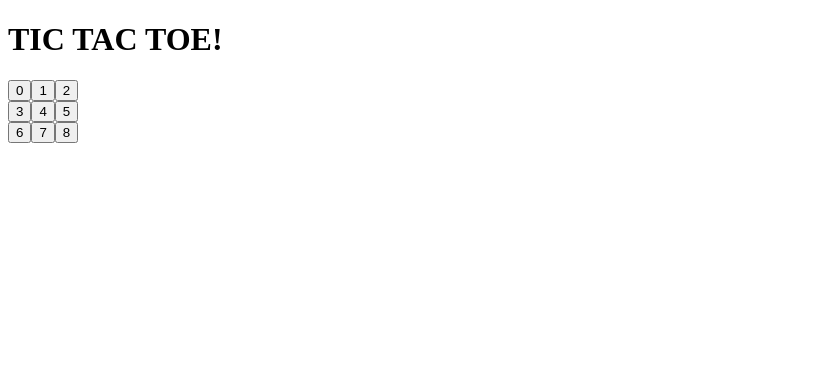
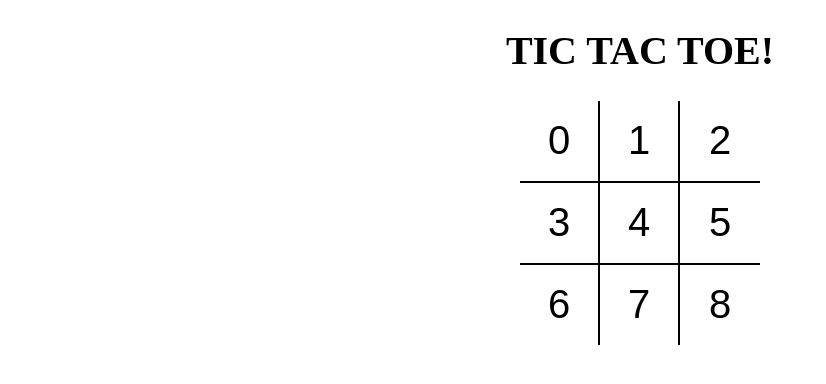
Before and after one commit to sarthak593/TicTacToe, a React (Vite) app: page / in a window 1280 px wide. Shown: the top 384 px of the page, without its empty margins (0-826 px from the left). Built offline with nearby package versions, Linux system fonts and the light colour scheme.

Commit message:
added sass, get to know styles

```diff
--- a/package.json
+++ b/package.json
@@ -25,8 +25,10 @@
     "eslint-plugin-import": "^2.26.0",
     "eslint-plugin-jsx-a11y": "^6.6.1",
     "eslint-plugin-react": "^7.31.8",
+    "parcel": "^1.12.4",
     "prettier": "^2.7.1",
     "rimraf": "^3.0.2",
+    "sass": "^1.55.0",
     "vite": "^3.0.2"
   },
   "babel": {
--- a/src/App.jsx
+++ b/src/App.jsx
@@ -1,9 +1,10 @@
 import React from "react";
 import Board from "./Components/Board";
+import "./styles/root.scss";
 
 const App = () => {
   return (
-    <div>
+    <div className="app">
       <h1>TIC TAC TOE!</h1>
       <Board />
     </div>
--- a/src/Components/Board.jsx
+++ b/src/Components/Board.jsx
@@ -3,18 +3,18 @@
 
 const Board = () => {
   return (
-    <div>
-      <div>
+    <div className="board">
+      <div className="board-row">
         <Square value={0} />
         <Square value={1} />
         <Square value={2} />
       </div>
-      <div>
+      <div className="board-row">
         <Square value={3} />
         <Square value={4} />
         <Square value={5} />
       </div>
-      <div>
+      <div className="board-row">
         <Square value={6} />
         <Square value={7} />
         <Square value={8} />
--- a/src/Components/Square.jsx
+++ b/src/Components/Square.jsx
@@ -1,7 +1,11 @@
 import React from "react";
 
 const Square = ({ value }) => {
-  return <button type="button">{value}</button>;
+  return (
+    <button type="button" className="square">
+      {value}
+    </button>
+  );
 };
 
 export default Square;
--- /dev/null
+++ b/src/styles/root.scss
@@ -0,0 +1,43 @@
+body {
+  padding: 0;
+  margin: 0;
+}
+
+button {
+  background: none;
+  border: none;
+  outline: none;
+  &:hover {
+    cursor: pointer;
+  }
+}
+
+.app {
+  font-size: 20px;
+  display: flex;
+  flex-direction: column;
+  align-items: center;
+}
+
+.board {
+  .board-row {
+    display: flex;
+    flex-direction: row;
+    border-bottom: 2px solid #000;
+    &:last-child {
+      border-bottom: none;
+    }
+    .square {
+      width: 80px;
+      height: 80px;
+      border-right: 2px solid #000;
+      font-size: 2.5rem;
+      padding: 0;
+      overflow: hidden;
+      transition: all 0.2s;
+      &:last-child {
+        border-right: none;
+      }
+    }
+  }
+}
```
Also changed, not shown: 1 other file (tests, documents, lock files or other folders).
